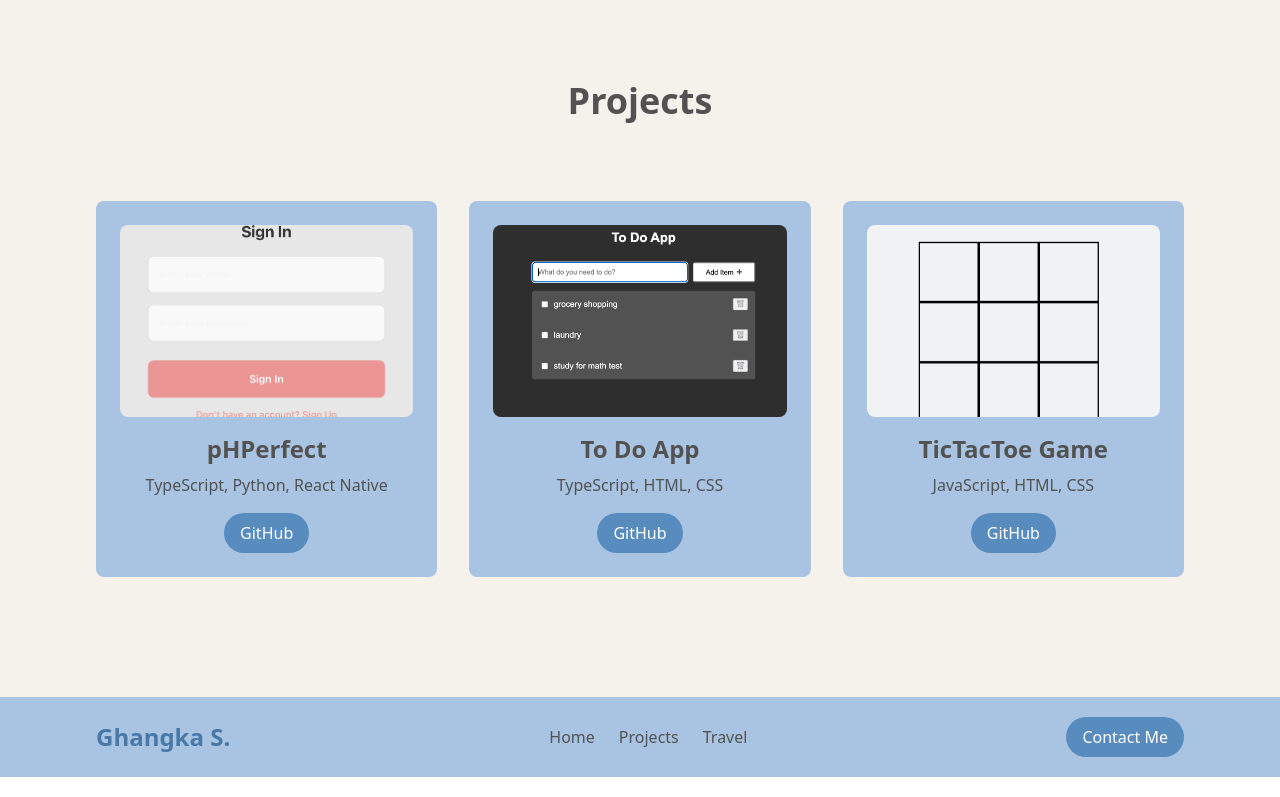
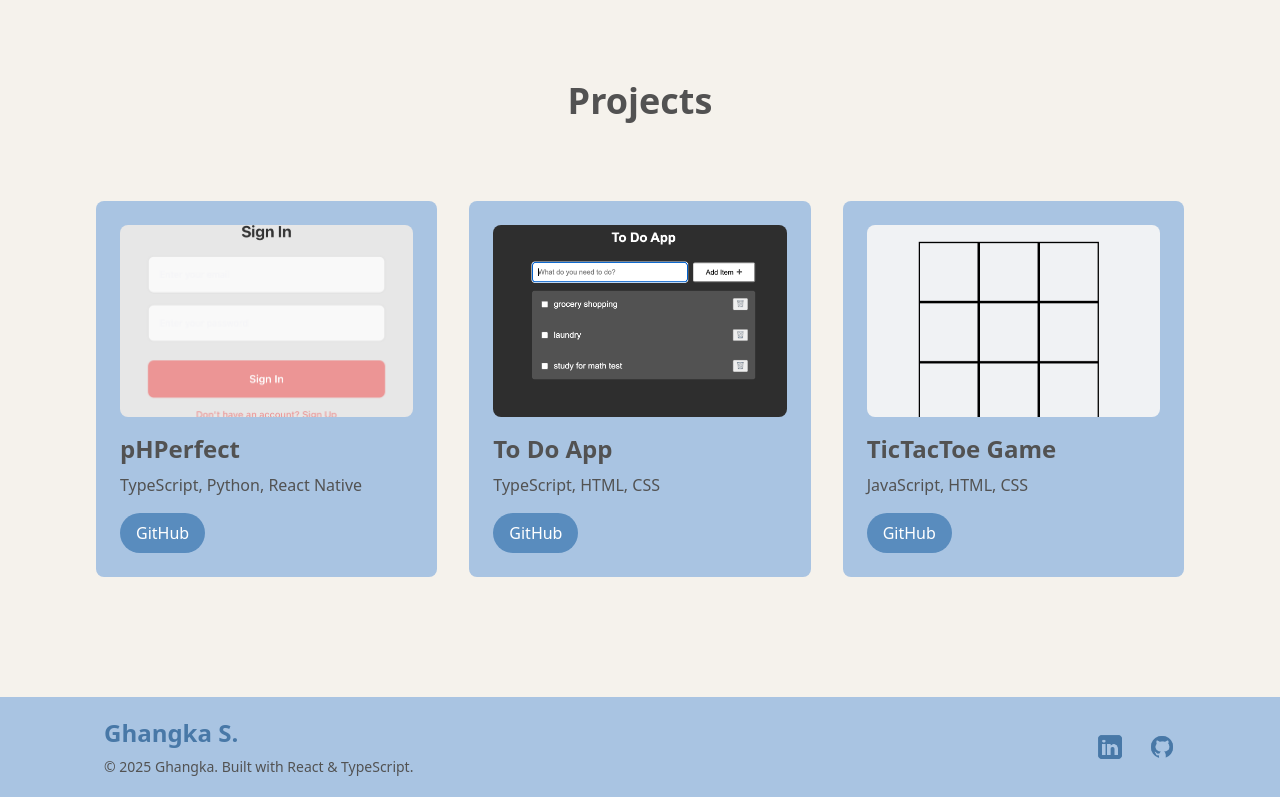
Before and after one commit to Ghangka/MyWebsite, a React (Vite) app: page / in a window 1280 px wide. Shown: the part 779-1576 px from the top of the page. Built offline with nearby package versions, Linux system fonts and the light colour scheme.

Commit message:
added links and styling to footer

```diff
--- a/src/components/About.tsx
+++ b/src/components/About.tsx
@@ -14,7 +14,7 @@ export default function About() {
           design, I enjoy creating solutions that are both functional and
           visually appealing. When I'm not coding, you can find me travelling!
         </p>
-        <p className="text-lg ">
+        <p className="text-lg mx-auto text-left max-w-3xl">
           Feel free to connect with me on{" "}
           <a
             className="hover:text-[#4878A7] transition-colors duration-200"
--- a/src/components/Footer.tsx
+++ b/src/components/Footer.tsx
@@ -1,38 +1,45 @@
 import { Link } from "react-router-dom";
+import linkedInIcon from "../assets/linkedInIcon.png";
+import githubIcon from "../assets/githubIcon.png";
 
 export default function Footer() {
   return (
     <>
       <nav className="bg-[#A9C4E2] text-[#525252] p-3 px-8 md:px-16 lg:px-24">
-        <div className="container py-2 flex justify-center md:justify-between items-center">
+        <div className="container p-2 flex justify-center md:justify-between items-center">
           <Link to="/" className="hover:text-[#598CBE]">
             <div className="text-[#4878A7] text-2xl font-bold hidden md:inline">
               Ghangka S.
             </div>
+            <p className="text-sm pt-2 dark:text-[#525252]">
+              © {new Date().getFullYear()} Ghangka. Built with React &
+              TypeScript.
+            </p>
           </Link>
-          <div className="space-x-6 text-[#525252]">
-            <Link to="/" className="hover:text-[#598CBE]">
-              Home
-            </Link>
-            {/* <Link to="#about" className="hover:text-[#598CBE]">
-              About Me
-            </Link> */}
-            <Link to="/project" className="hover:text-[#598CBE]">
-              Projects
-            </Link>
-            {/* <Link to="/contact" className="hover:text-[#598CBE]">
-              Contact
-            </Link> */}
-            <Link to="/travel" className="hover:text-[#598CBE]">
-              Travel
-            </Link>
+          <div className="flex items-center gap-6">
+            <a
+              href="https://www.linkedin.com/in/ghangka/"
+              target="_blank"
+              rel="noopener noreferrer"
+              className="hover:opacity-80 transition"
+            >
+              <img src={linkedInIcon} alt="LinkedIn" className="h-7 w-7" />
+            </a>
+            <a
+              href="https://github.com/Ghangka"
+              target="_blank"
+              rel="noopener noreferrer"
+              className="hover:opacity-80 transition"
+            >
+              <img src={githubIcon} alt="GitHub" className="h-7 w-7" />
+            </a>
           </div>
-          <button
+          {/* <button
             className="bg-[#598CBE] text-white hidden md:inline
             transform transition-transform duration-300 hover:scale-105 px-4 py-2 rounded-full"
           >
             Contact Me
-          </button>
+          </button> */}
         </div>
       </nav>
     </>
--- a/src/components/Home.tsx
+++ b/src/components/Home.tsx
@@ -4,6 +4,7 @@ import Projects from "./Projects";
 
 export default function Home() {
   return (
+    <div>
       <div className="bg-[#F5F2EC] text-[#525252] text-center pt-30">
         <div className="container mx-auto px-8 pb-5 md:px-16 lg:px-24">
           <h1 className="text-4xl mb-8 font-bold">
@@ -12,11 +13,11 @@ export default function Home() {
           {/* <p className="mt-4 text-lg text-center text-gray-700"> */}
           <p className="text-lg mx-auto text-left max-w-3xl text-gray-700">
             I'm a recent Computer Engineering graduate from the University of
-          Waterloo with a passion for building impactful, user-focused software.
-          I combine technical depth with a keen eye for design to craft
-          responsive, high-quality web applications using React, TypeScript, and
-          Node.js. My goal is to create digital experiences that are intuitive,
-          accessible, and engaging.
+            Waterloo with a passion for building impactful, user-focused
+            software. I combine technical depth with a keen eye for design to
+            craft responsive, high-quality web applications using React,
+            TypeScript, and Node.js. My goal is to create digital experiences
+            that are intuitive, accessible, and engaging.
           </p>
         </div>
 
@@ -34,6 +35,7 @@ export default function Home() {
           Resume
         </button> */}
         {/* </div> */}
+      </div>
       <About></About>
       <Projects></Projects>
     </div>
--- a/src/components/Navbar.tsx
+++ b/src/components/Navbar.tsx
@@ -5,9 +5,11 @@ export default function Navbar() {
     <>
       <nav className="bg-[#A9C4E2] text-[#525252] p-3 px-8 md:px-16 lg:px-24">
         <div className="container py-2 flex justify-center md:justify-between items-center">
+          <Link to="/" className="hover:text-[#598CBE]">
             <div className="text-[#4878A7] text-2xl font-bold hidden md:inline">
               Ghangka S.
             </div>
+          </Link>
           <div className="space-x-6 text-[#525252]">
             <Link to="/" className="hover:text-[#598CBE]">
               Home
@@ -25,12 +27,14 @@ export default function Navbar() {
               Travel
             </Link>
           </div>
+          <a href="mailto:ghangka.s@gmail.com">
             <button
               className="bg-[#598CBE] text-white hidden md:inline
             transform transition-transform duration-300 hover:scale-105 px-4 py-2 rounded-full"
             >
               Contact Me
             </button>
+          </a>
         </div>
       </nav>
     </>
--- a/src/components/Travel.tsx
+++ b/src/components/Travel.tsx
@@ -77,7 +77,7 @@ export default function Travel() {
     <div className="bg-[#F5F2EC] text-[#525252] pt-20" id="travel">
       <div className="container mx-auto px-8 md:px-16 pb-20 lg:px-24">
         <h2 className="text-4xl font-bold text-center mb-12">Gallery</h2>
-        <h1 className="text-1xl  text-center mb-12">
+        <h1 className="text-lg mx-auto text-left max-w-6xl text-gray-700 mb-12">
           This is a gallery of some photos I took during my travels. Currently
           displayed are pictures from Banff National Park, Canada and Iceland.
         </h1>
```
Also changed, not shown: src/assets/githubIcon.png (added), src/assets/linkedInIcon.png (added). Lines whose indentation alone changed are shown as unchanged.
